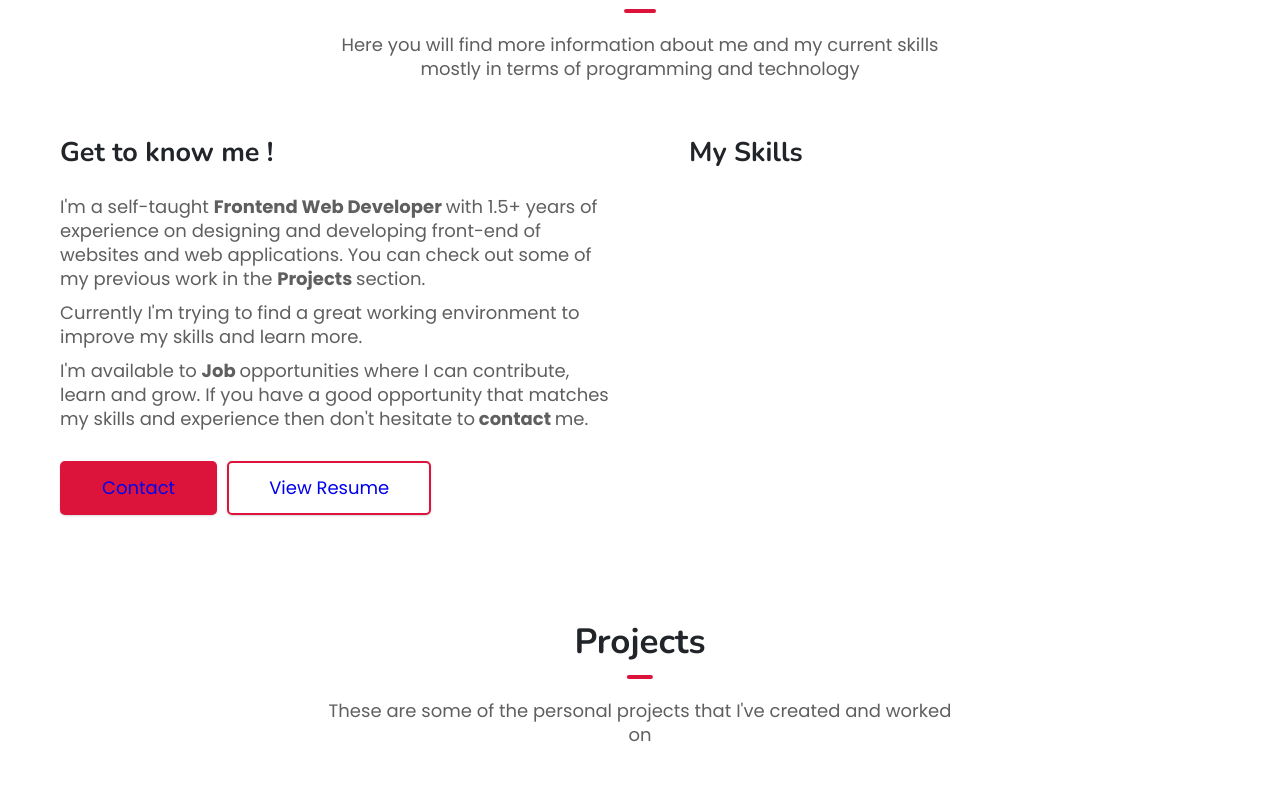
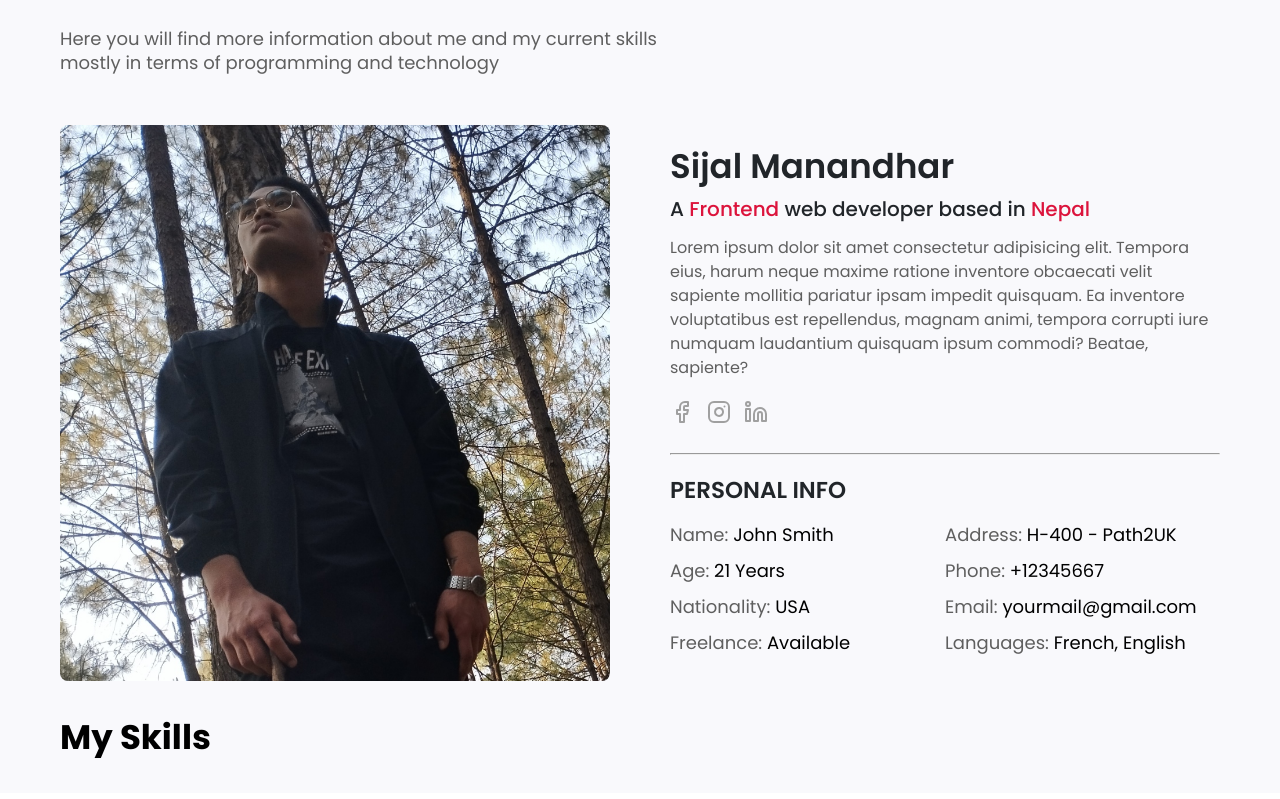
Before and after one commit to sam4web/personal-portfolio, a React (Vite) app: page / in a window 1280 px wide. Shown: the part 921-1720 px from the top of the page. Built offline with nearby package versions, Linux system fonts and the light colour scheme.

Commit message:
base sections & about section updated

```diff
--- /dev/null
+++ b/src/assets/index.js
@@ -0,0 +1,4 @@
+import aboutImage from './about-img.jpg';
+import resumeDoc from './resume.pdf';
+
+export { aboutImage, resumeDoc };
--- a/src/components/About.jsx
+++ b/src/components/About.jsx
@@ -1,58 +1,107 @@
-/* eslint-disable react/no-unescaped-entities */
+import { aboutImage } from '../assets';
+import { FiFacebook, FiInstagram, FiLinkedin } from 'react-icons/fi';
+
 const About = () => {
   return (
     <section className='about' id='about'>
       <div className='section-container'>
+        <p className='section-subtitle'>Get to know me</p>
         <h2 className='section-title'>About Me</h2>
-        <p className='section-subtitle'>
+        <p className='section-desc'>
           Here you will find more information about me and my current skills
           mostly in terms of programming and technology
         </p>
 
         <div className='content-container'>
-          <div className='content-main'>
-            <h3 className='content-title'>Get to know me !</h3>
-            <p className='content-main__para'>
-              I'm a self-taught <strong> Frontend Web Developer </strong> with
-              1.5+ years of experience on designing and developing front-end of
-              websites and web applications. You can check out some of my
-              previous work in the <strong> Projects </strong> section.
-            </p>
-            {/* content-paragraph */}
-            <p className='content-main__para'>
-              Currently I'm trying to find a great working environment to
-              improve my skills and learn more.
-            </p>
-            {/* content-paragraph */}
-            <p className='content-main__para'>
-              I'm available to <strong> Job </strong> opportunities where I can
-              contribute, learn and grow. If you have a good opportunity that
-              matches my skills and experience then don't hesitate to
-              <strong> contact </strong> me.
-            </p>
-            {/* content-paragraph */}
-            <a href='#contact' className='btn'>
-              Contact
-            </a>
-            <a
-              href='https://resume.io/r/8tuDJbCVV'
-              className='btn btn-transparent'
-              target='_blank'
-              rel='noreferrer'
-            >
-              View Resume
-            </a>
+          <div
+            className='content__image'
+            style={{ backgroundImage: `url(${aboutImage})` }}
+          ></div>
+          {/* /content-image */}
+          <div className='content__info'>
+            <div className='content-info__section content-info__section-top'>
+              <h3 className='content__info-title'>Sijal Manandhar</h3>
+              <h4 className='content__info-subtitle'>
+                A <span>Frontend</span> web developer based in{' '}
+                <span>Nepal</span>
+              </h4>
+              <p className='content__info-desc'>
+                Lorem ipsum dolor sit amet consectetur adipisicing elit. Tempora
+                eius, harum neque maxime ratione inventore obcaecati velit
+                sapiente mollitia pariatur ipsam impedit quisquam. Ea inventore
+                voluptatibus est repellendus, magnam animi, tempora corrupti
+                iure numquam laudantium quisquam ipsum commodi? Beatae,
+                sapiente?
+              </p>
+              {/* /info-desc */}
+              <ul className='social-icons'>
+                <li>
+                  <a href=''>
+                    <FiFacebook />
+                  </a>
+                </li>
+                <li>
+                  <a href=''>
+                    <FiInstagram />
+                  </a>
+                </li>
+                <li>
+                  <a href=''>
+                    <FiLinkedin />
+                  </a>
+                </li>
+              </ul>
+              {/* /social-icons */}
+            </div>
+            {/* content-info__section */}
+
+            <hr className='line-break' />
+
+            <div className='content-info__section content-info__section-bottom'>
+              <h4 className='content-info__section-title'>Personal Info</h4>
+              <div>
+                <ul>
+                  <li>
+                    <span>Name: </span> John Smith
+                  </li>
+                  <li>
+                    <span>Age: </span> 21 Years
+                  </li>
+                  <li>
+                    <span>Nationality: </span> USA
+                  </li>
+                  <li>
+                    <span>Freelance: </span> Available
+                  </li>
+                </ul>
+                <ul>
+                  <li>
+                    <span>Address: </span> H-400 - Path2UK
+                  </li>
+                  <li>
+                    <span>Phone: </span> +12345667
+                  </li>
+                  <li>
+                    <span>Email: </span> yourmail@gmail.com
+                  </li>
+
+                  <li>
+                    <span>Languages: </span> French, English
+                  </li>
+                </ul>
+              </div>
+            </div>
           </div>
-          {/* content-main */}
+          {/* /contact-info */}
+        </div>
+        {/* /content-container */}
 
-          <div className='content-skill'>
-            <h3 className='content-title'>My Skills</h3>
-            <ul className='skill-container'></ul>
-            {/* skill-container */}
-          </div>
-          {/* content-skill */}
+        <div className='skills-container'>
+          <div className='skills-container__title'>My Skills</div>
+          <ul>
+            <li></li>
+          </ul>
         </div>
-        {/* content-container */}
       </div>
       {/* section-container */}
     </section>
--- a/src/components/Hero.jsx
+++ b/src/components/Hero.jsx
@@ -1,5 +1,5 @@
 import { TypeAnimation } from 'react-type-animation';
-import resumeDoc from '../assets/resume.pdf';
+import { resumeDoc } from '../assets';
 import { FaChevronDown } from 'react-icons/fa6';
 import { Link } from 'react-scroll';
 
@@ -7,7 +7,7 @@ const Hero = () => {
   return (
     <section className='hero'>
       <div className='section-container'>
-        <p className='desc info'>Hello, I&#39;m Sam</p>
+        <p className='desc'>Hello, I&#39;m Sam</p>
         <h1 className='title'>
           I&#39;m a{' '}
           <TypeAnimation
--- a/src/styles/common/__base.scss
+++ b/src/styles/common/__base.scss
@@ -22,7 +22,6 @@ h1,
 h2,
 h3,
 h4 {
-  font-family: 'Nunito', sans-serif;
   font-weight: 700;
   color: $primary-dark;
 }
--- a/src/styles/common/__section.scss
+++ b/src/styles/common/__section.scss
@@ -2,11 +2,10 @@
   max-width: 1200px;
   width: 100%;
   margin: 0 auto;
-  padding: 30px 20px;
-  text-align: center;
+  padding: 35px 20px;
 
   @include responsive-medium {
-    padding: 20px 15px;
+    padding: 30px 15px;
   }
 
   &:hover .section-title::after {
@@ -14,46 +13,41 @@
     background-color: $primary-color;
   }
 
-  .section-title {
-    margin-top: 55px;
-    margin-bottom: 45px;
-    color: $primary-dark;
-    font-size: 35px;
+  .section-subtitle {
+    font-family: 'Nunito', sans-serif;
     position: relative;
-    display: inline-block;
+    color: $primary-color;
+    font-size: 18px;
+    line-height: 25px;
 
     &::after {
       content: '';
       position: absolute;
-      bottom: -25px;
-      left: 50%;
-      transform: translateX(-50%);
-      width: 20%;
-      height: 4.5px;
+      bottom: 50%;
+      transform: translateY(50%);
+      width: 45px;
+      left: 13.5%;
+      height: 2px;
       border-radius: 40px;
       background-color: $primary-color;
       transition: $global-transition;
+    }
+  }
 
-      @include responsive-medium {
-        background-color: $primary-color;
-      }
-    }
+  .section-title {
+    margin: 20px 0;
+    font-size: 40px;
+    line-height: 48px;
+    font-weight: 700;
 
     @include responsive-medium {
       font-size: 30px;
-      margin-bottom: 35px;
-
-      &::after {
-        bottom: -20px;
-      }
     }
   }
 
-  .section-subtitle {
+  .section-desc {
     max-width: 650px;
     width: 100%;
-    margin: 0 auto;
-    margin-bottom: 35px;
     color: $dark-grey;
 
     @include responsive-medium {
--- a/src/styles/components/__about.scss
+++ b/src/styles/components/__about.scss
@@ -1,100 +1,118 @@
 .about {
+  background-color: $section-grey;
+
   .content-container {
-    margin-top: 60px !important;
+    @include grid(60px);
+    grid-template-columns: repeat(2, 1fr);
+    margin-top: 50px !important;
     text-align: left;
-    @include grid(70px);
-    grid-template-columns: 1fr 0.95fr;
-
-    @include responsive-large {
-      text-align: justify;
-      gap: 40px;
-    }
+    margin-bottom: 35px;
 
     @include responsive-medium {
       grid-template-columns: 1fr;
-      text-align: left;
+      grid-template-rows: repeat(2, 1fr);
       max-width: 500px;
       margin: 0 auto;
-      gap: 60px;
+    }
+  }
+
+  .line-break {
+    width: 100%;
+    margin: 23px 0;
+  }
+
+  .content__image {
+    width: 100%;
+    border-radius: 8px;
+    background-position: 20%;
+    background-size: cover;
+    background-repeat: no-repeat;
+  }
+
+  .content__info {
+    @include flex(flex-start, flex-start);
+    padding: 20px 0;
+    flex-direction: column;
+
+    &-title {
+      font-size: 34px;
+      line-height: 42px;
+      font-weight: 600;
     }
 
-    @include responsive-small {
-      font-size: 15px;
+    &-subtitle {
+      font-weight: 500;
+      font-size: 20px;
 
-      .content-main {
-        text-align: center;
+      span {
+        color: $primary-color;
+      }
+    }
+
+    &-desc {
+      font-size: 16px;
+      line-height: 24px;
+      color: $dark-grey;
+      margin-top: 5px;
+    }
+  }
+
+  .social-icons {
+    margin-top: 10px;
+    @include flex;
+    gap: 13px;
+
+    li a {
+      color: $light-grey;
+      font-size: 24px;
+      display: inline-block;
+
+      &:hover {
+        color: $primary-color;
+        transform: translateY(-5px);
       }
     }
   }
 
-  .btn-transparent {
-    margin-left: 10px;
-  }
+  .content-info__section {
+    width: 100%;
 
-  .content-title {
-    font-size: 27px;
-    margin-bottom: 30px;
-
-    @include responsive-medium {
-      font-size: 23px;
-      margin-bottom: 15px;
-    }
-  }
-
-  .content-main__para {
-    color: $dark-grey;
-    margin-bottom: 10px;
-    text-align: left;
-
-    a,
-    strong {
-      font-weight: 700;
+    &-top {
+      @include flex(flex-start, flex-start);
+      gap: 10px;
+      flex-direction: column;
     }
 
-    a {
-      color: $primary-color;
-      text-decoration: underline;
-    }
-  }
-
-  .skill-container {
-    @include flex(flex-start);
-    margin-top: 5px;
-    flex-wrap: wrap;
-
-    @include responsive-small {
-      justify-content: center;
+    &-title {
+      font-size: 23px;
+      text-transform: uppercase;
+      font-weight: 600;
     }
 
-    .skill {
-      font-family: 'Poppins', sans-serif;
-      color: $dark-grey;
-      background-color: #d6d6d6;
-      padding: 10px 15px;
-      font-weight: 500;
-      font-size: 16px;
-      border-radius: 5px;
-      box-shadow: rgba(0, 0, 0, 0.05) 0px 0px 0px 1px;
-      @include assign-value(margin-right margin-bottom, 13px);
+    &-bottom {
+      div {
+        @include grid(0, space-between);
+        grid-template-columns: repeat(2, 1fr);
+        margin-top: 15px;
 
-      transition: $global-transition;
+        li {
+          padding: 6px 0;
 
-      &:hover {
-        background-color: $primary-color;
-        color: $primary-dark;
-      }
-
-      @include responsive-large {
-        padding: 5px 10px;
+          span {
+            color: $dark-grey;
+          }
+        }
       }
     }
   }
 
-  .btn {
-    margin-top: 20px;
+  .skills-container__title {
+    font-size: 34px;
+    line-height: 42px;
+    font-weight: 700;
 
-    @include responsive-small {
-      margin-top: 10px;
+    @include responsive-medium {
+      font-size: 30px;
     }
   }
 }
--- a/src/styles/components/__header.scss
+++ b/src/styles/components/__header.scss
@@ -74,7 +74,7 @@
       color: $primary-dark;
       font-weight: 500;
       position: relative;
-      font-size: 20px;
+      font-size: 18px;
 
       @include responsive-medium {
         font-size: 18px;
--- a/src/styles/utils/__colors.scss
+++ b/src/styles/utils/__colors.scss
@@ -3,6 +3,7 @@ $primary-dark: #212529;
 
 $dark-grey: #5f5f5f;
 $light-grey: #a0a0a0;
+$section-grey: #f9f9fc;
 
 $white: #fff;
 $black: #000;
```
Also changed, not shown: src/assets/about-img.jpg (added).
